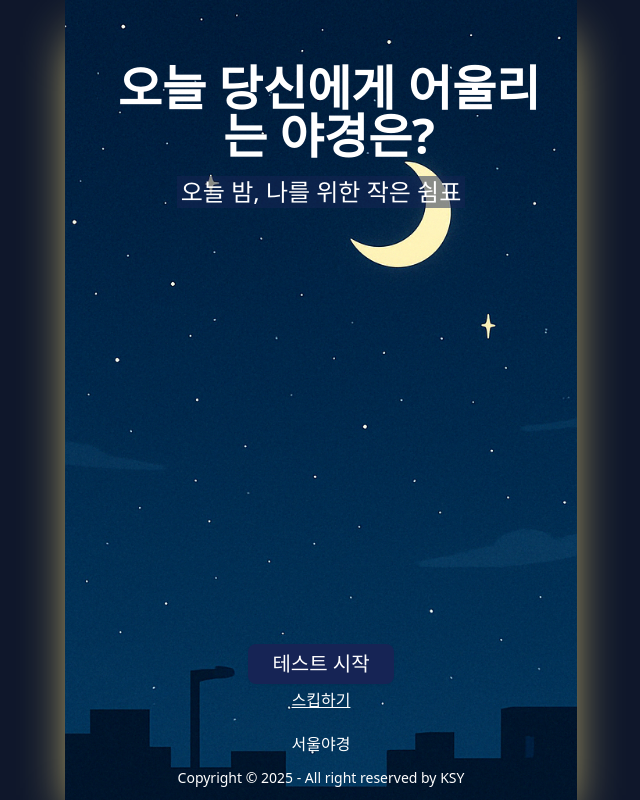
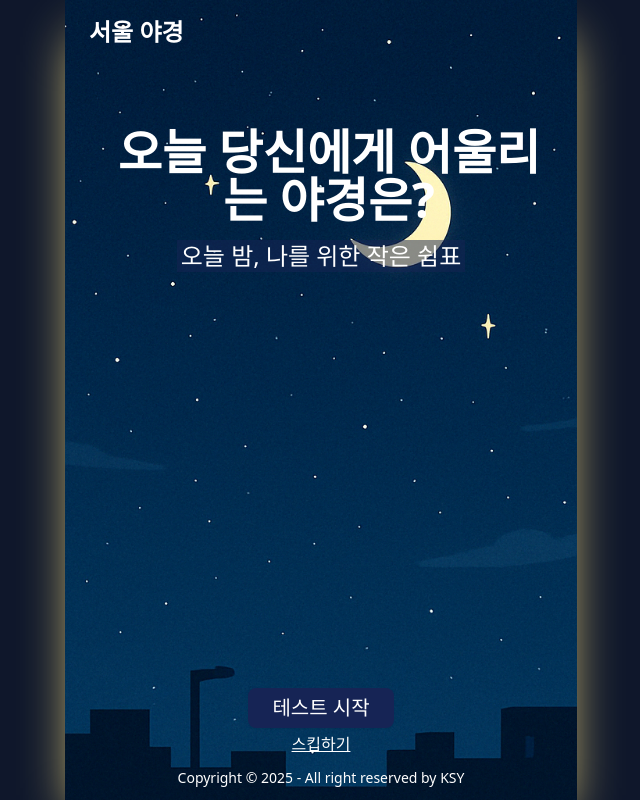
Before and after one commit to kimsyul/nighti, a Next.js app: page / in a window 1280 px wide. Shown: the whole page, without its empty margins (319-959 px from the left). Built offline with nearby package versions, Linux system fonts and the light colour scheme.

Commit message:
refactor : 레이아웃 수정

```diff
--- a/src/app/page.tsx
+++ b/src/app/page.tsx
@@ -17,9 +17,6 @@ export default function Home() {
             스킵하기
           </Link>
         </div>
-        <Link href={'/list'} className="text-center">
-          서울야경
-        </Link>
       </div>
     </div>
   );
--- a/src/app/test/result/page.tsx
+++ b/src/app/test/result/page.tsx
@@ -19,7 +19,7 @@ export default function Page() {
   return (
     <div className="flex flex-col gap-10">
       <div className="text-3xl font-bold">{mockData.title}</div>
-      {/* <Image src={Mercury} width={100} height={100} alt={mockData.id} className="w-sm m-auto" /> */}
+      <Image src={Mercury} width={100} height={100} alt={mockData.id} className="w-sm m-auto" />
       <ContentBox>
         <div className="text-2xl font-bold">당신의 특징은?</div>
         <div>
@@ -35,6 +35,7 @@ export default function Page() {
         <div className="flex flex-col gap-10">
           <SpotCard />
           <SpotCard />
+          <SpotCard />
         </div>
       </ContentBox>
       <div className="sticky">
--- a/src/components/TestButton.tsx
+++ b/src/components/TestButton.tsx
@@ -2,7 +2,7 @@ export default function TestButton({ text, onClickButton }: { text: string; onCl
   return (
     <div
       onClick={onClickButton}
-      className="w-full  bg-primary/50 hover:bg-secondary/60 border p-3 text-center rounded-2xl cursor-pointer">
+      className="w-full  bg-primary/50 hover:bg-secondary/60 border hover:border-0 p-3 text-center rounded-2xl cursor-pointer">
       {text}
     </div>
   );
--- a/src/components/layout/GlobalLayout.tsx
+++ b/src/components/layout/GlobalLayout.tsx
@@ -6,10 +6,9 @@ import { Button } from '../ui/button';
 export default function GlobalLayout({ children }: { children: ReactNode }) {
   return (
     <div className="max-w-lg h-screen overflow-y-auto bg-[url(/bg.png)] shadow-2xl shadow-amber-200 bg-center bg-cover flex flex-col px-6 m-auto">
-      {/* <div className="absolute inset-0 bg-black/50 flex flex-col px-6"> */}
-      {/* <header className="h-14 flex items-center text-2xl font-bold">
+      <header className="flex items-center text-2xl font-bold py-4">
         <Link href={'/'}>서울 야경</Link>
-      </header> */}
+      </header>
       {/* <div className="flex w-full items-center space-x-2">
         <Input type="search" placeholder="Search" />
         <Button type="submit" className="cursor-pointer hover:bg-accent hover:text-black">
@@ -19,6 +18,5 @@ export default function GlobalLayout({ children }: { children: ReactNode }) {
       <main className="flex-1 mt-6">{children}</main>
       <footer className="text-center text-white text-sm my-3">Copyright © 2025 - All right reserved by KSY</footer>
     </div>
-    // </div>
   );
 }
```
